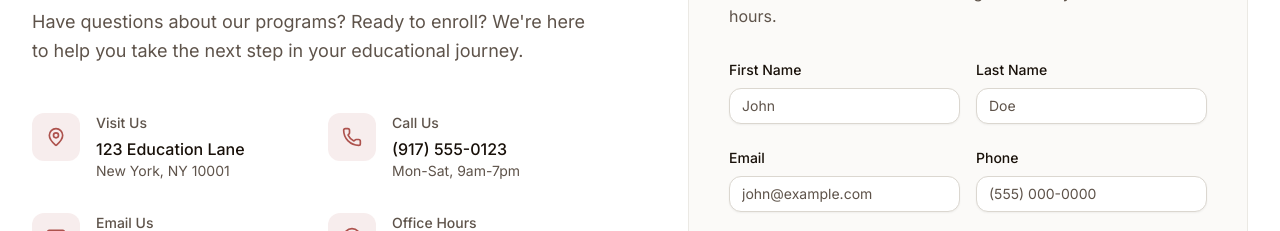
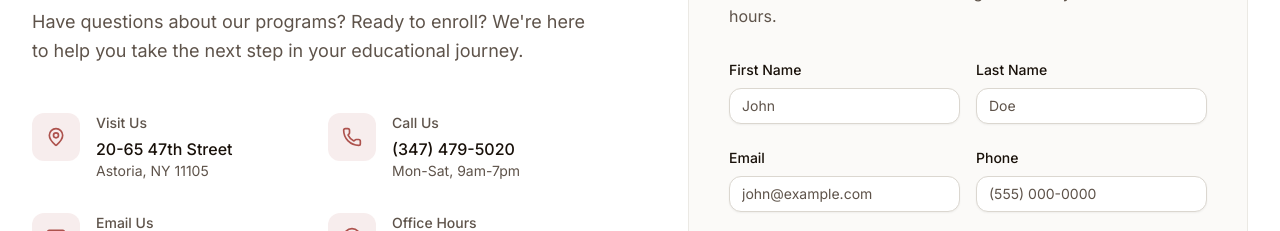
Before and after one commit to AhmedHalalFood/Ahmedprep, a Next.js app: page / in a window 1280 px wide. Shown: the part 5240-5471 px from the top of the page. Built offline with nearby package versions, Linux system fonts and the light colour scheme; a web font is replaced by a local one.

Commit message:
Update contact.tsx

```diff
--- a/components/contact.tsx
+++ b/components/contact.tsx
@@ -10,13 +10,13 @@ const contactInfo = [
   {
     icon: MapPin,
     label: "Visit Us",
-    value: "123 Education Lane",
-    subValue: "New York, NY 10001"
+    value: "20-65 47th Street",
+    subValue: "Astoria, NY 11105"
   },
   {
     icon: Phone,
     label: "Call Us",
-    value: "(917) 555-0123",
+    value: "(347) 479-5020",
     subValue: "Mon-Sat, 9am-7pm"
   },
   {
```
